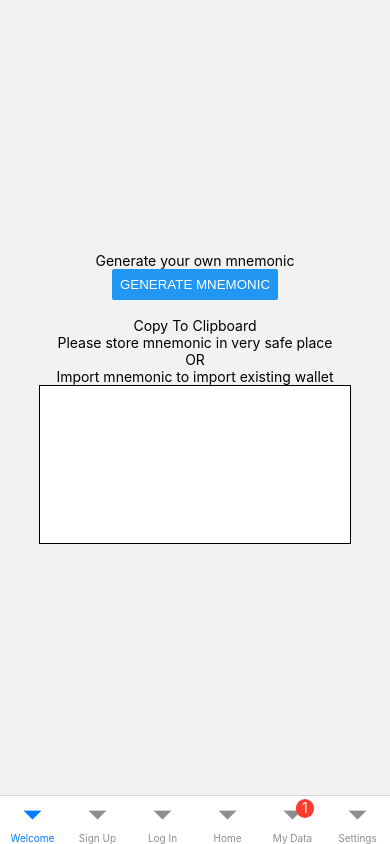
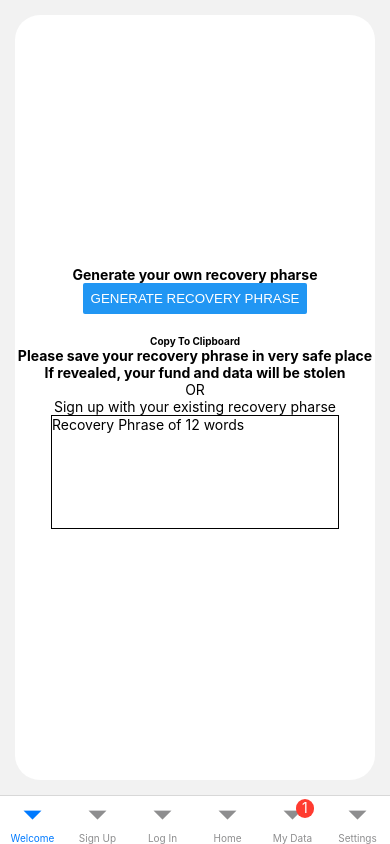
Before and after one commit to heartbit-io/heartbit-wallet-client, a React Native app: screen /Welcome in a window 390 px wide. Built offline with nearby package versions, Linux system fonts and the light colour scheme.

Commit message:
feat: improve UI for welcome mnemonic page

```diff
--- a/src/components/mnemonic/Mnemonic.tsx
+++ b/src/components/mnemonic/Mnemonic.tsx
@@ -1,4 +1,4 @@
-import {Button, Text, TouchableOpacity} from 'react-native';
+import {Button, Text, TouchableOpacity, StyleSheet} from 'react-native';
 import React, {useState} from 'react';
 import {
   generateMnemonic, selectMnemonic
@@ -18,23 +18,43 @@ export function Mnemonic() {
 
   return (
     <>
+    <Text style={styles.text}>Generate your own recovery pharse</Text>
+    <Text></Text>
     <Text>
       <Button onPress={() => dispatch(generateMnemonic())}
-      title="generate mnemonic" />
+      title="generate recovery phrase" />
     </Text>
     <Text></Text>
-    <Text>
+    <Text style={styles.bigText}>
         {mnemonic.split(" ").slice(0, 6).map(word => word + " ")}
     </Text>
-    <Text>
+    <Text style={styles.bigText}>
         {mnemonic.split(" ").slice(6, 12).map(word => word + " ")}
     </Text>
     <Text></Text>
     <TouchableOpacity onPress={() => copyToClipboard()}>
-      <Text>
+      <Text style={styles.smallText}>
         Copy To Clipboard
       </Text>
     </TouchableOpacity>
+    <Text></Text>
+    <Text style={styles.text}>Please save your recovery phrase in very safe place</Text>
+    <Text style={styles.text}>If revealed, your fund and data will be stolen</Text>
     </>
   );
 }
+
+const styles = StyleSheet.create({
+  text: {
+    fontSize: 14,
+    fontWeight: 'bold'
+  },
+  smallText: {
+    fontSize: 10,
+    fontWeight: 'bold'
+  },
+  bigText: {
+    fontSize: 18,
+    fontWeight: 'bold'
+  }
+});
--- a/src/components/mnemonic/MnemonicRestore.tsx
+++ b/src/components/mnemonic/MnemonicRestore.tsx
@@ -10,6 +10,9 @@ export function MnemonicRestore() {
   }
 
   return (
+    <>
+    <Text>Sign up with your existing recovery pharse</Text>
+    <Text></Text>
     <TextInput secureTextEntry={true} textAlign='center'
      returnKeyType='next' multiline={true} blurOnSubmit={true}
      onChangeText={text => mnemonicHandler(text)}
@@ -18,16 +21,30 @@ export function MnemonicRestore() {
       console.log(mnemonic)
       : alert(`Invalid mnemonic. \nPlease check again.`)}}
      style={styles.mnemonic}
+     placeholder='Recovery Phrase of 12 words'
     />
+    </>
   );
 }
 
 const styles = StyleSheet.create({
   mnemonic: {
-    height: '20%',
+    height: '15%',
     width: '80%',
     borderWidth: 1,
     borderColor: 'black',
-    backgroundColor: 'white'
+    backgroundColor: 'white',
+  },
+  text: {
+    fontSize: 14,
+    fontWeight: 'bold'
+  },
+  smallText: {
+    fontSize: 10,
+    fontWeight: 'bold'
+  },
+  bigText: {
+    fontSize: 18,
+    fontWeight: 'bold'
   }
 })
--- a/src/screens/wallet/Welcome.tsx
+++ b/src/screens/wallet/Welcome.tsx
@@ -1,4 +1,4 @@
-import {ScrollView, Text, View} from 'react-native';
+import {ScrollView, Text, View, StyleSheet} from 'react-native';
 
 import {Mnemonic} from '../../components/mnemonic/Mnemonic';
 import {MnemonicRestore} from '../../components/mnemonic/MnemonicRestore';
@@ -6,19 +6,28 @@ import React from 'react';
 
 function Welcome() {
   return (
-    <View style={{flex: 1, alignItems: 'center', justifyContent: 'center'}}>
-      <Text>Generate your own mnemonic</Text>
-      <Text></Text>
+    <View style={styles.container}>
       <Mnemonic />
-      <Text></Text>
-      <Text>Please store mnemonic in very safe place</Text>
       <Text></Text>
       <Text>OR</Text>
       <Text></Text>
-      <Text>Import mnemonic to import existing wallet</Text>
       <MnemonicRestore />
     </View>
   );
 }
 
+const styles = StyleSheet.create({
+  container: {
+    flex: 1,
+    margin: 15,
+    borderRadius: 25,
+    alignItems: 'center',
+    textAlign: 'center',
+    justifyContent: 'center',
+    backgroundColor: 'white'
+  }
+});
+
+
+
 export default Welcome;
```
